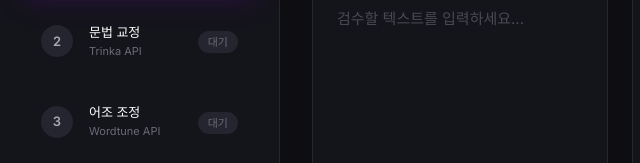
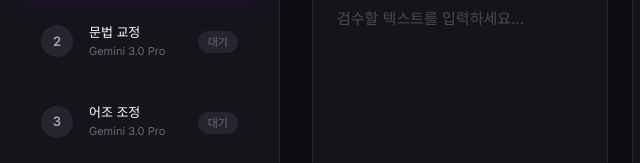
Before and after one commit to toplusdrive-lang/toplus-editor, a plain HTML site: page index.html in a window 1280 px wide. Shown: the part 226-389 px from the top of the page, 0-640 px from the left. Drawn offline with Linux system fonts and the light colour scheme.

Commit message:
Add files via upload

```diff
--- a/app.js
+++ b/app.js
@@ -9,7 +9,7 @@ class ToPlusEditor {
         this.totalSteps = 6;
         this.stepData = {
             1: { name: '문장 간소화', desc: '복잡한 문장을 명확하고 간결하게 변환합니다.', api: 'GPT-4o' },
-            2: { name: '문법 교정', desc: '문법 오류를 자동으로 감지하고 수정합니다.', api: 'Hanspell' },
+            2: { name: '문법 교정', desc: '문법 오류를 자동으로 감지하고 수정합니다.', api: 'Gemini 3.0 Pro' },
             3: { name: '어조 조정', desc: '문맥에 맞는 적절한 어조로 조정합니다.', api: 'Gemini 3.0 Pro' },
             4: { name: '스타일 교정', desc: '일관된 문체와 스타일을 적용합니다.', api: 'LanguageTool' },
             5: { name: '민감성 검사', desc: '부적절한 내용이나 민감한 표현을 검사합니다.', api: 'GPT-4o' },
--- a/index.html
+++ b/index.html
@@ -43,7 +43,7 @@
                         <div class="step-number">2</div>
                         <div class="step-info">
                             <span class="step-name">문법 교정</span>
-                            <span class="step-desc">Trinka API</span>
+                            <span class="step-desc">Gemini 3.0 Pro</span>
                         </div>
                         <div class="step-status">
                             <span class="status-badge">대기</span>
@@ -53,7 +53,7 @@
                         <div class="step-number">3</div>
                         <div class="step-info">
                             <span class="step-name">어조 조정</span>
-                            <span class="step-desc">Wordtune API</span>
+                            <span class="step-desc">Gemini 3.0 Pro</span>
                         </div>
                         <div class="step-status">
                             <span class="status-badge">대기</span>
```
